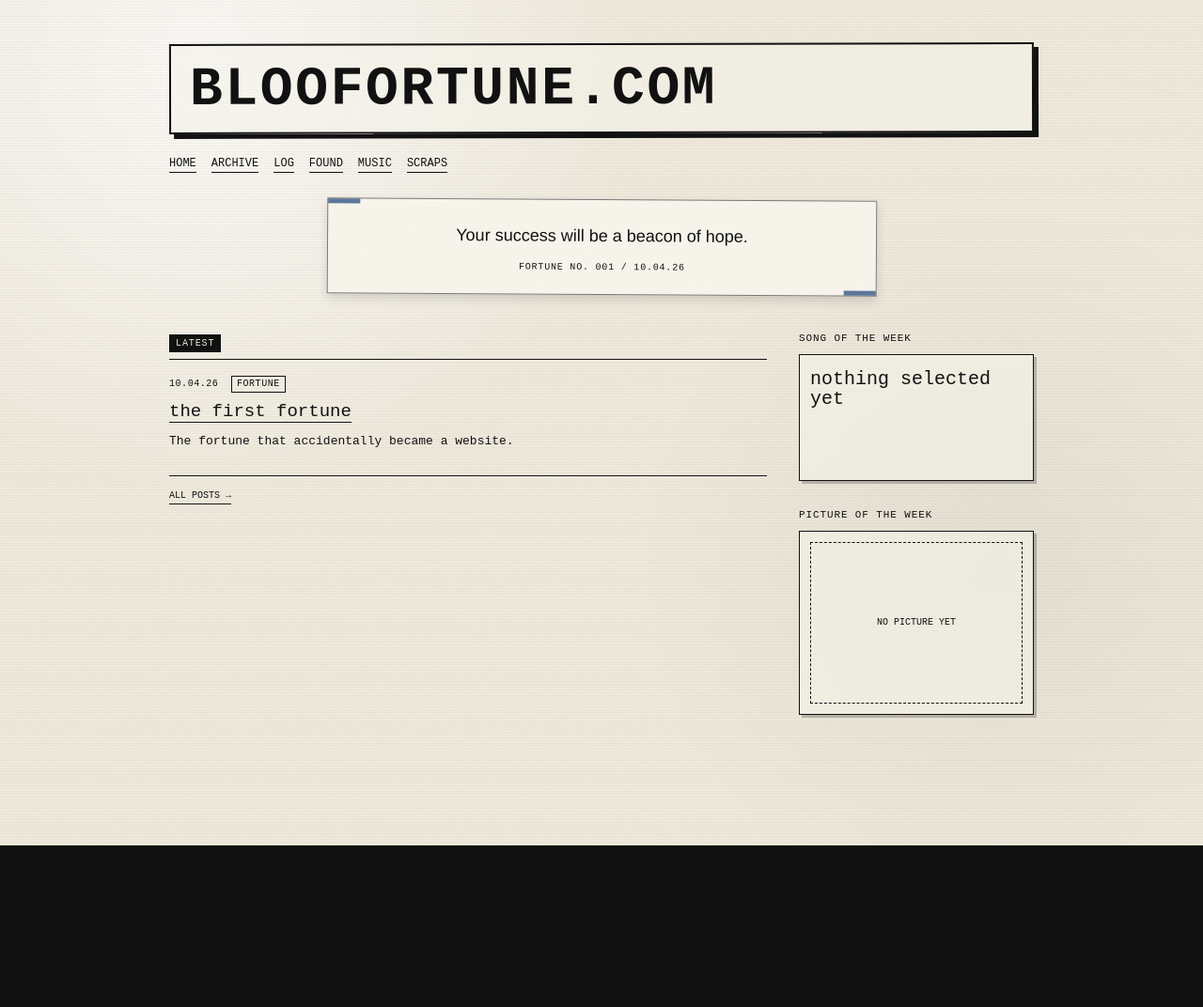
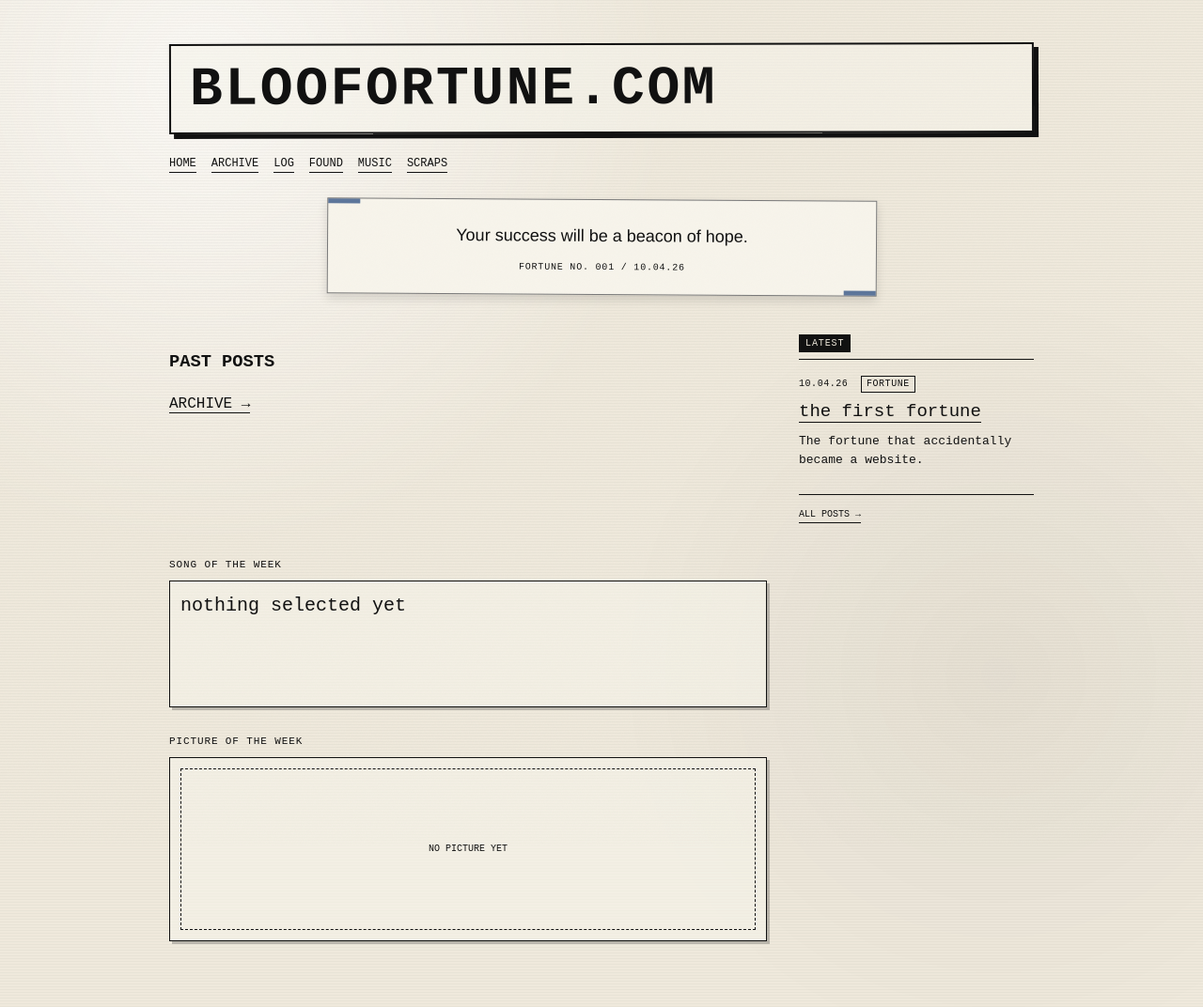
Before and after one commit to Blookittt/blookittt.github.io, a Jekyll site: the page built from index.html, in a window 1280 px wide. Shown: the whole page at 94% size. Built offline with Jekyll 4.4.1, drawn with Linux system fonts in a browser that asks for light colours; before the commit the page ends 900 px from its top, so only the background shows below that.

```diff
--- a/index.html
+++ b/index.html
@@ -13,10 +13,23 @@
 {% endif %}
 
 <div class="home-grid">
+  <aside class="past-posts">
+    <h3>PAST POSTS</h3>
+    <ol class="past-post-list">
+      {% for post in site.posts offset:1 limit:12 %}
+        <li>
+          <span>{{ post.date | date: "%m.%d" }}</span>
+          <a href="{{ post.url }}">{{ post.title }}</a>
+        </li>
+      {% endfor %}
+    </ol>
+    <a class="all-link" href="/archive/">ARCHIVE →</a>
+  </aside>
+
   <section class="posts-column">
     <div class="box-label latest-label">LATEST</div>
 
-    {% for post in site.posts limit:10 %}
+    {% for post in site.posts limit:6 %}
       <article class="entry">
         <div class="entry-meta">
           {{ post.date | date: "%m.%d.%y" }}
```
